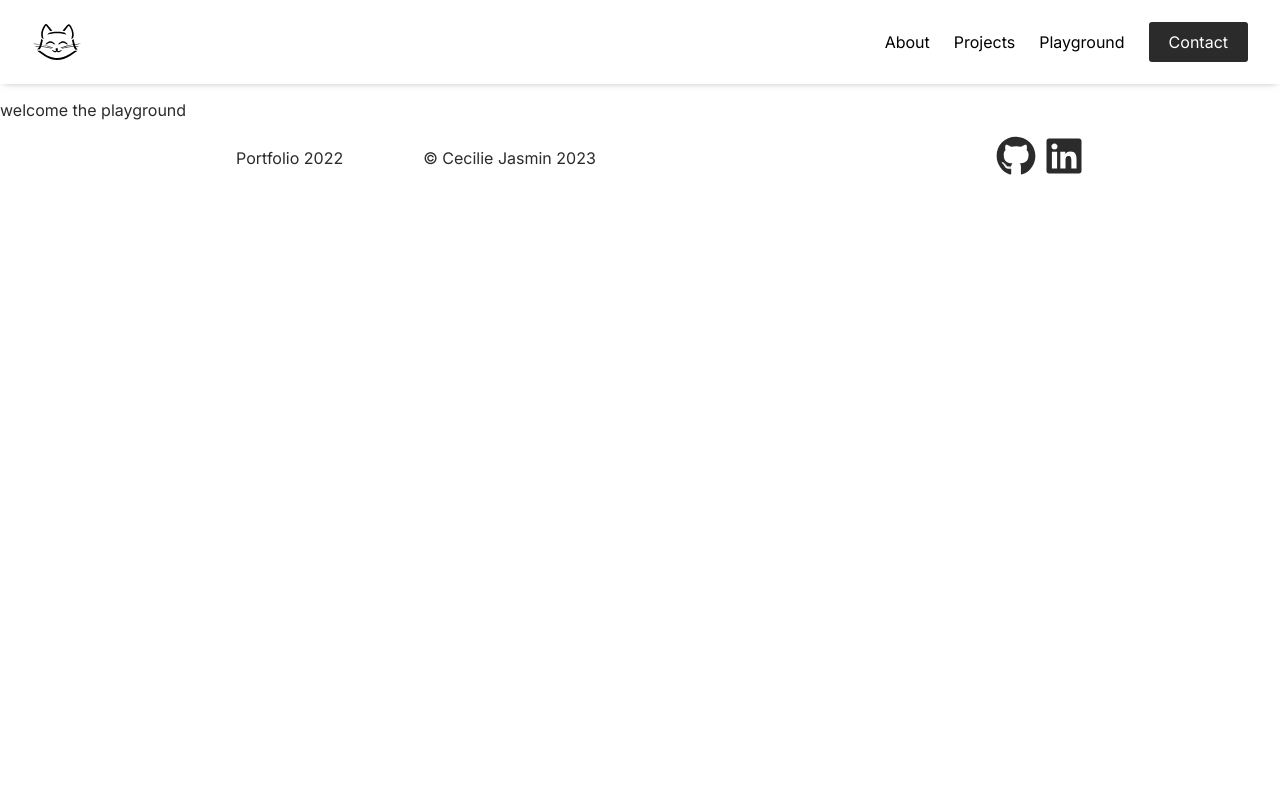
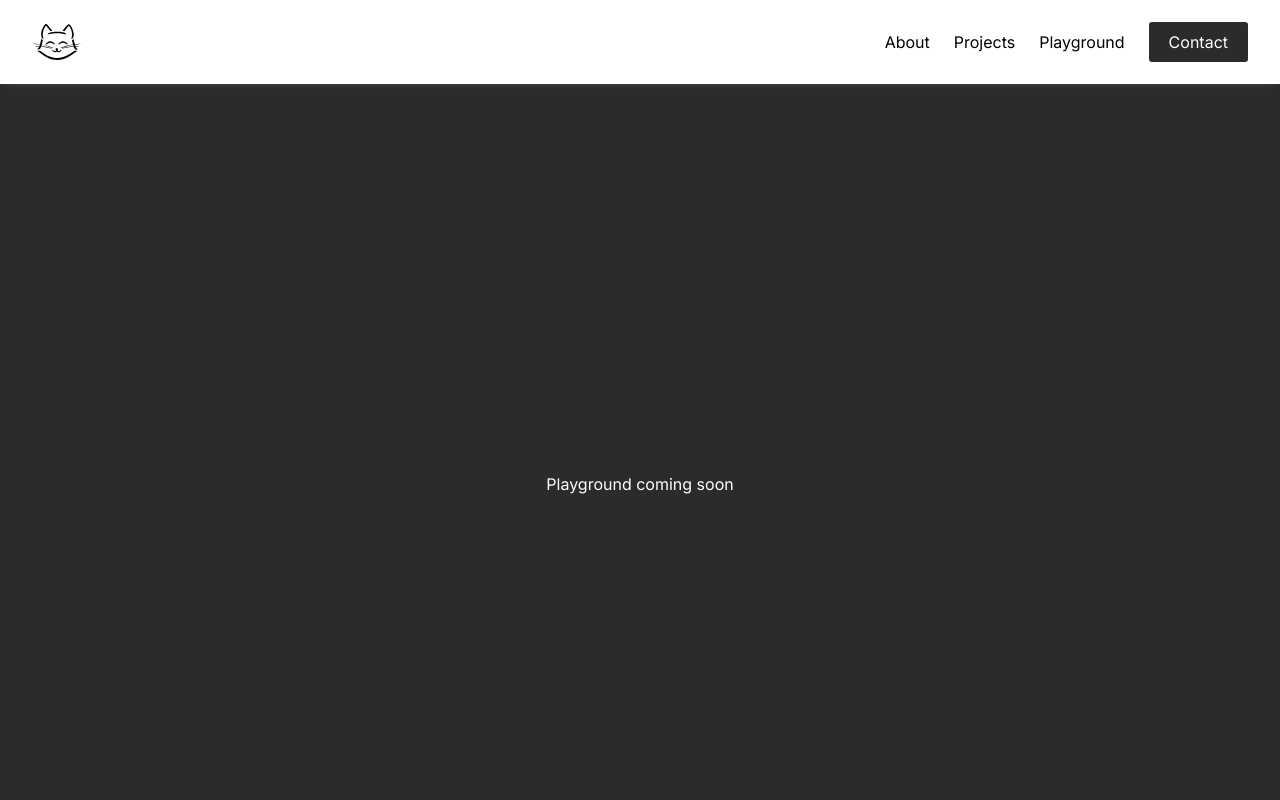
Before and after one commit to ceci919p/new_portfolio, a Next.js app: page /playground in a window 1280 px wide. Shown: the top 800 px of the page. Built offline with nearby package versions, Linux system fonts and the light colour scheme.

Commit message:
splash added to playground

```diff
--- /dev/null
+++ b/src/components/playground_sections/Splash.jsx
@@ -0,0 +1,7 @@
+export default function Splash() {
+  return (
+    <section id="splash">
+      <p>Playground coming soon</p>
+    </section>
+  );
+}
--- a/src/pages/playground.js
+++ b/src/pages/playground.js
@@ -1,11 +1,9 @@
-/* playground page */
+import Splash from "@/components/playground_sections/Splash";
 
 export default function Playground() {
   return (
     <main>
-      <section>
-        <p>welcome the playground</p>
-      </section>
+      <Splash></Splash>
     </main>
   );
 }
--- a/src/styles/layout/Home.module.scss
+++ b/src/styles/layout/Home.module.scss
@@ -25,7 +25,8 @@ li {
   p {
     padding-inline: 3.125rem;
     padding-block: 11rem;
-    font-size: 2.875rem;
+    /* font-size: 2.875rem; */
+    font-size: 2.5rem;
     margin: auto;
   }
 }
@@ -37,6 +38,7 @@ li {
     display: grid;
     grid-template-columns: 1fr 1fr;
     gap: 1.25rem;
+    margin-block: 5rem;
   }
 }
 
```
